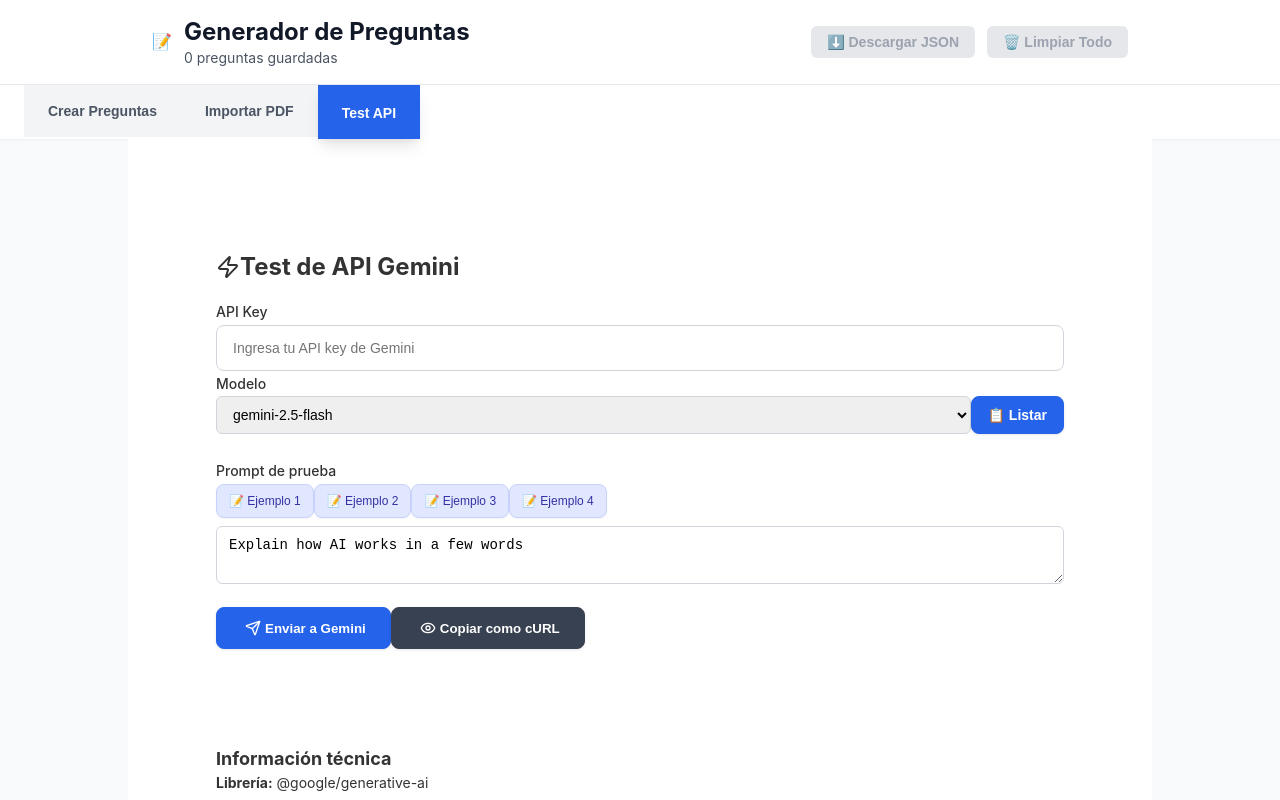
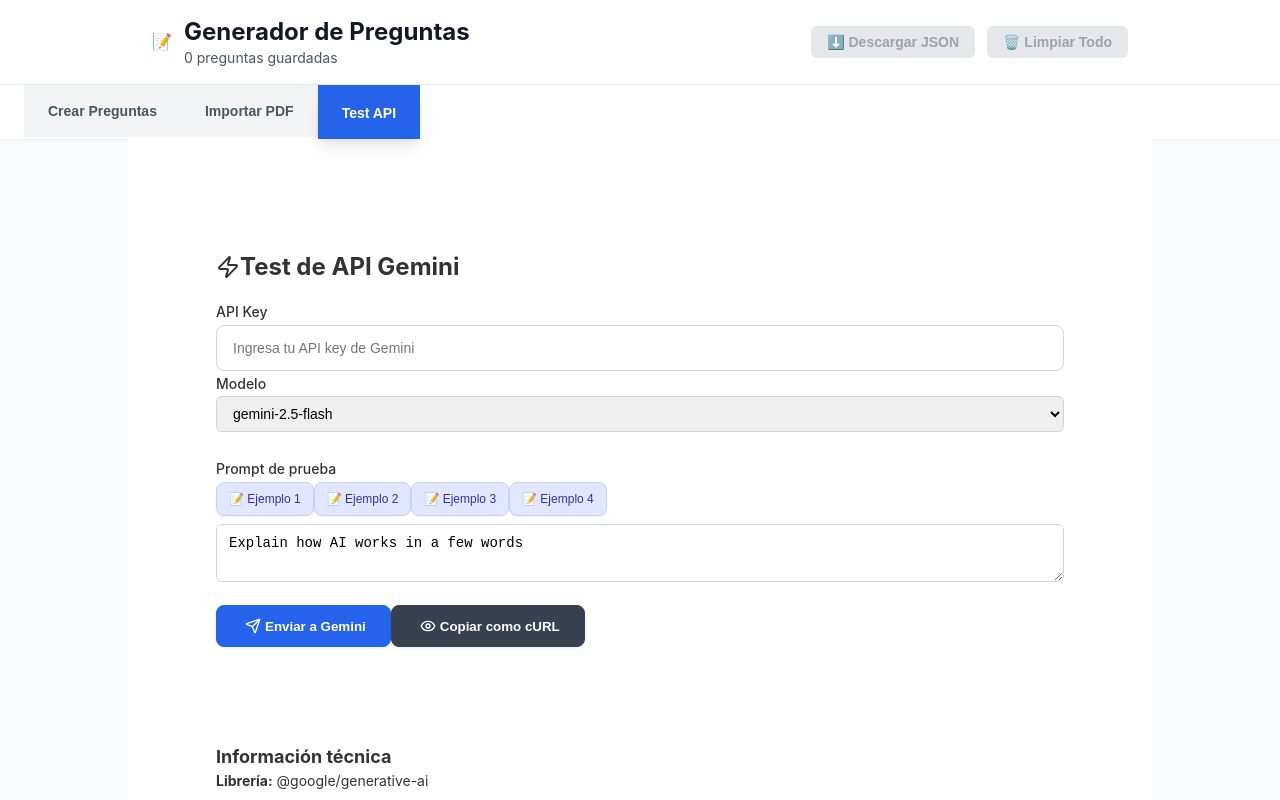
Before and after one commit to crisbenamck/study-lab, a React (Vite) app: page /test in a window 1280 px wide. Both pictures are taken after a click on the button "Test API". Shown: the top 800 px of the page. Built offline with nearby package versions, Linux system fonts and the light colour scheme.

Commit message:
feat: Simplify model selection UI by removing button and enhancing layout

```diff
--- a/src/components/GeminiTest.tsx
+++ b/src/components/GeminiTest.tsx
@@ -188,42 +188,15 @@ const GeminiTest: React.FC<GeminiTestProps> = ({ appState }) => {
 
           <div>
             <label className="block text-sm font-medium mb-2">Modelo</label>
-            <div className="flex gap-2">
             <select
               value={model}
               onChange={(e) => setModel(e.target.value)}
-                className="flex-1 p-2 border rounded-md"
+              className="w-full p-2 border rounded-md"
             >
               {(availableModels.length > 0 ? availableModels : testModels).map(m => (
                 <option key={m} value={m}>{m}</option>
               ))}
             </select>
-              <button
-                onClick={listAvailableModels}
-                className="px-4 py-2 text-sm font-semibold rounded-lg transition-all duration-200 focus:outline-none focus:ring-2 focus:ring-offset-2"
-                style={{
-                  backgroundColor: '#2563eb',
-                  color: '#ffffff',
-                  border: '1px solid #2563eb',
-                  boxShadow: '0 1px 3px 0 rgba(0, 0, 0, 0.1)'
-                }}
-                onMouseEnter={(e) => {
-                  e.currentTarget.style.backgroundColor = '#1d4ed8';
-                  e.currentTarget.style.borderColor = '#1d4ed8';
-                  e.currentTarget.style.boxShadow = '0 4px 12px rgba(37, 99, 235, 0.3)';
-                  e.currentTarget.style.transform = 'translateY(-1px)';
-                }}
-                onMouseLeave={(e) => {
-                  e.currentTarget.style.backgroundColor = '#2563eb';
-                  e.currentTarget.style.borderColor = '#2563eb';
-                  e.currentTarget.style.boxShadow = '0 1px 3px 0 rgba(0, 0, 0, 0.1)';
-                  e.currentTarget.style.transform = 'translateY(0)';
-                }}
-                title="Listar modelos disponibles"
-              >
-                📋 Listar
-              </button>
-            </div>
             {availableModels.length > 0 && (
               <div className="mt-1 text-xs text-green-600">
                 ✅ {availableModels.length} modelos disponibles cargados
```
Lines whose indentation alone changed are shown as unchanged.
